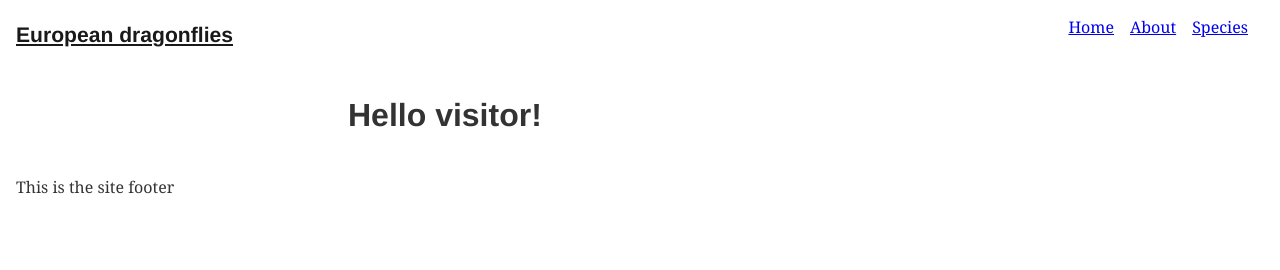
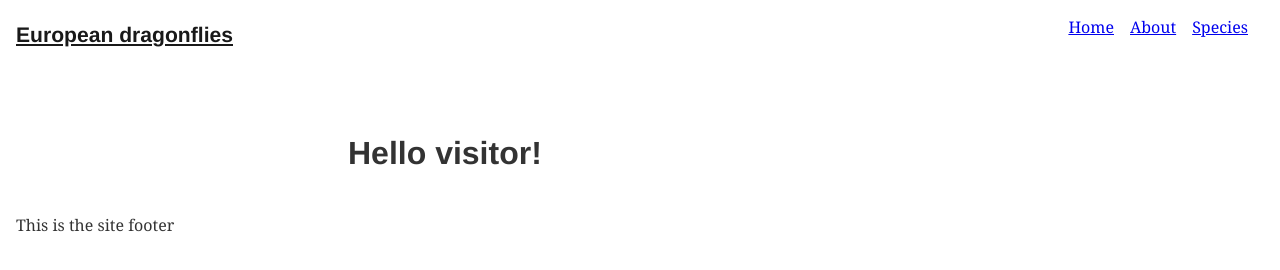
Before and after one commit to primavera133/dragonsite, a Gatsby site: page / in a window 1280 px wide. Built offline with nearby package versions, Linux system fonts and the light colour scheme; Gatsby itself is replaced by a stand-in of ours.

Commit message:
change CSS grid

```diff
--- a/src/components/Layout.js
+++ b/src/components/Layout.js
@@ -30,6 +30,7 @@ export default ({ left, right, children }) => {
 
     @media only screen and (min-width: 500px) {
       grid-template-columns: 33% auto;
+      grid-template-rows: 100px auto 1fr 100px;
       grid-template-areas:
         'header   header'
         'first-column  main-column'
@@ -41,6 +42,7 @@ export default ({ left, right, children }) => {
     @media only screen and (min-width: 1024px) {
       grid-gap: 20px;
       grid-template-columns: 25% auto 25%;
+      grid-template-rows: 100px auto 100px;
       grid-template-areas:
         'header  header  header'
         'first-column main-column third-column'
```
